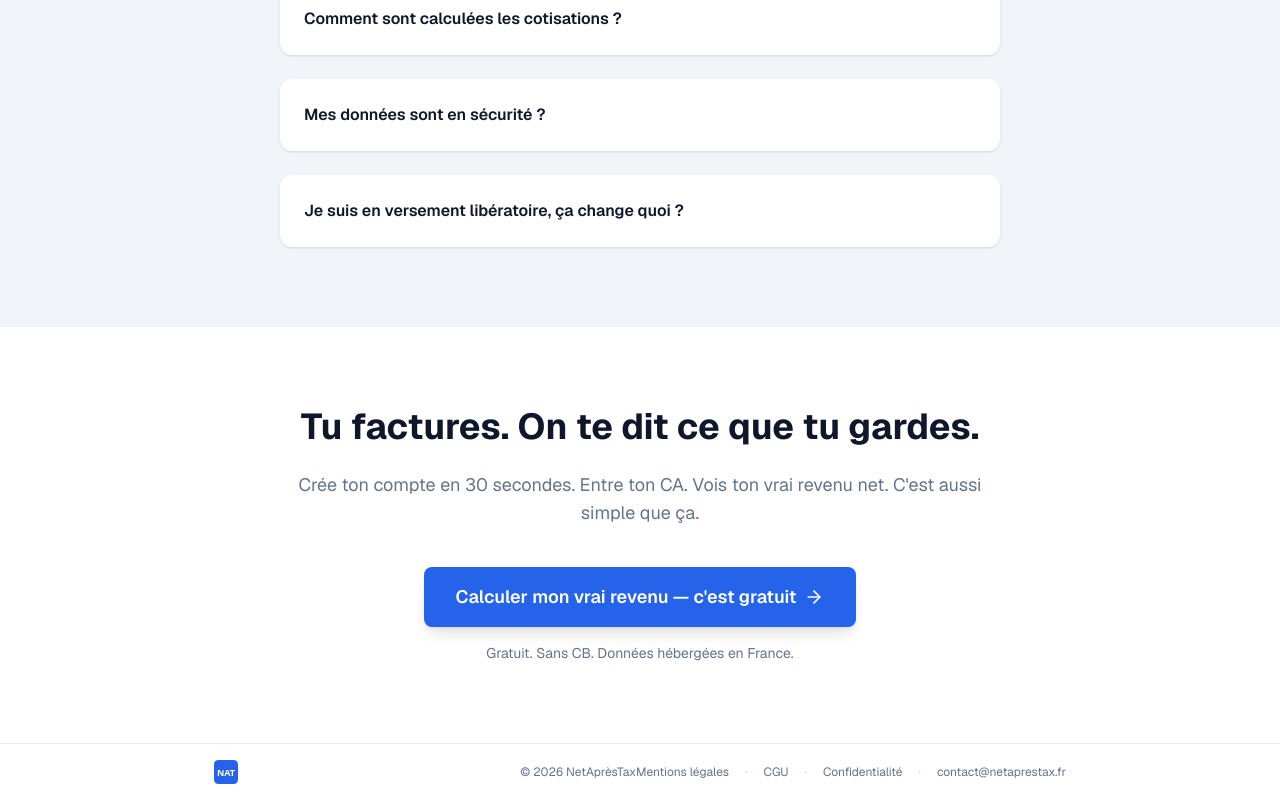
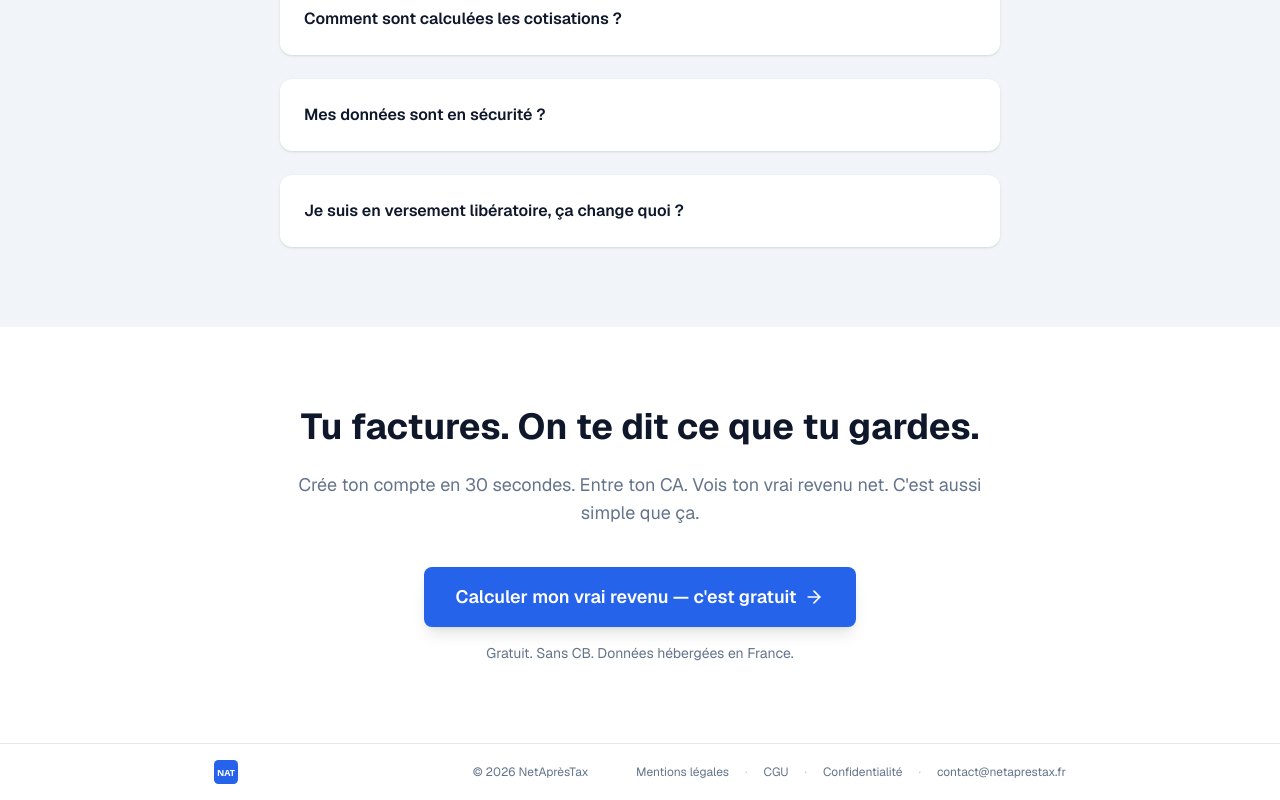
Before and after one commit to devnako/netaprestax, a Next.js app: page / in a window 1280 px wide. Shown: the part 3692-4492 px from the top of the page. Built offline with nearby package versions, Linux system fonts and the light colour scheme.

Commit message:
fix: footer center column flex-1 for proper spacing between 3 columns

```diff
--- a/src/app/page.tsx
+++ b/src/app/page.tsx
@@ -270,7 +270,7 @@ export default function Home() {
               </svg>
             </Link>
           </div>
-          <span className="text-xs text-muted-foreground">© 2026 NetAprèsTax</span>
+          <div className="flex-1 text-center text-xs text-muted-foreground">© 2026 NetAprèsTax</div>
           <div className="flex flex-1 items-center justify-end gap-4 whitespace-nowrap text-xs text-muted-foreground">
             <Link href="/mentions-legales" className="hover:text-foreground transition-colors">Mentions légales</Link>
             <span className="text-muted-foreground/40">·</span>
```
